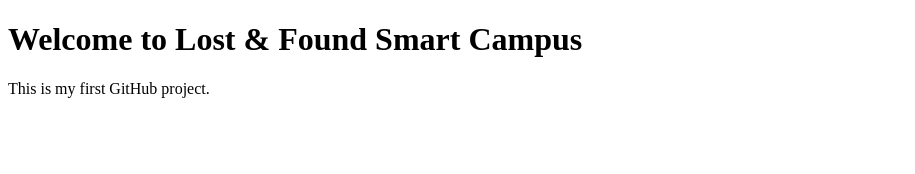
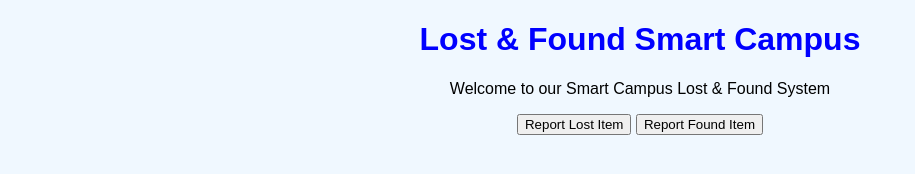
Before and after one commit to VithyaShree1/lost, a plain HTML site: page index.html in a window 1280 px wide. Shown: the whole page, without its empty margins (0-915 px from the left). Drawn offline with Linux system fonts and the light colour scheme.

Commit message:
Update index.html with new content and styles

```diff
--- a/index.html
+++ b/index.html
@@ -2,9 +2,18 @@
 <html>
 <head>
     <title>Lost & Found Smart Campus</title>
+    <link rel="stylesheet" href="style.css">
 </head>
 <body>
-    <h1>Welcome to Lost & Found Smart Campus</h1>
-    <p>This is my first GitHub project.</p>
+
+    <h1>Lost & Found Smart Campus</h1>
+
+    <p>Welcome to our Smart Campus Lost & Found System</p>
+
+    <button>Report Lost Item</button>
+    <button>Report Found Item</button>
+
+    <script src="script.js"></script>
+
 </body>
 </html>
```
